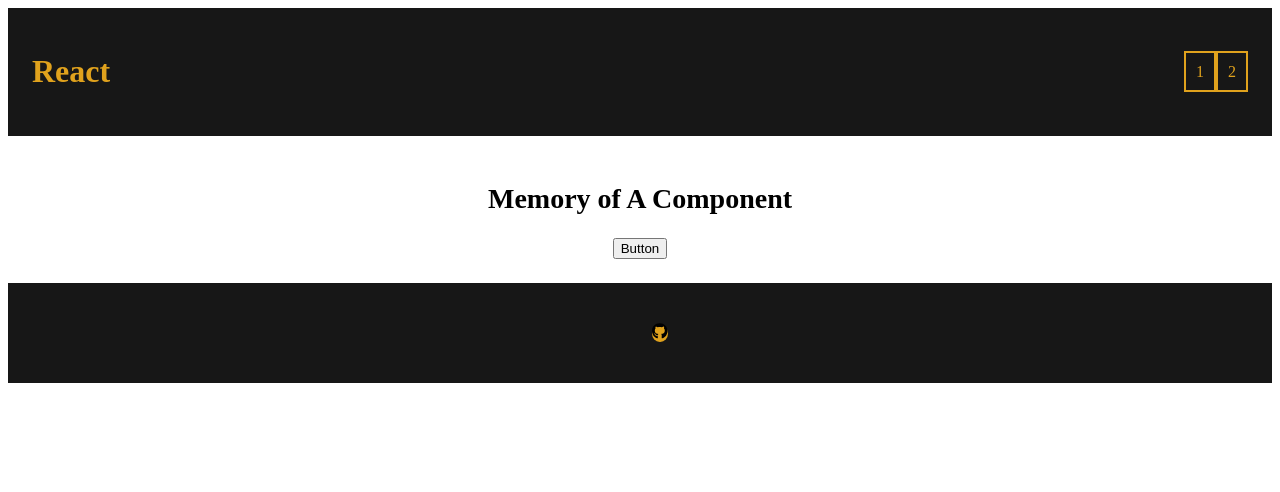
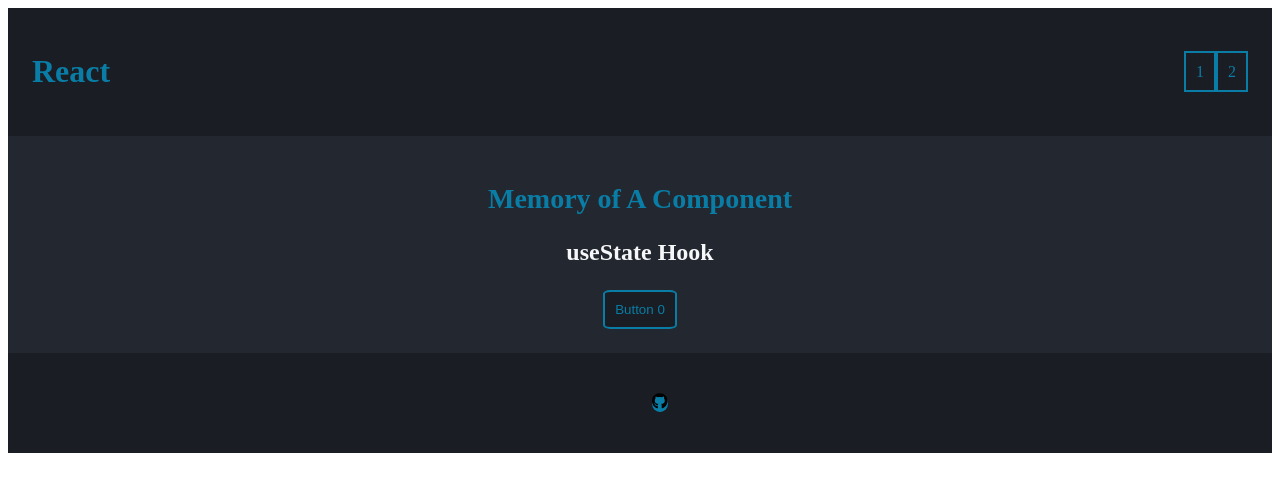
Before and after one commit to HulyaMartli/ReactExercises02-ComponentHistory, a React (Vite) app: page / in a window 1280 px wide. Shown: the top 492 px of the page. Built offline with nearby package versions, Linux system fonts and the light colour scheme.

Commit message:
css changes

```diff
--- a/src/App.css
+++ b/src/App.css
@@ -1,4 +1,5 @@
-*{
+* {
+  box-sizing: border-box;
 }
 
 #root {
@@ -8,26 +9,37 @@
   margin: 0;
 }
 
-:root{
-  --primary--color: rgb(23, 23, 23);
-  --secondary--color: rgb(224, 162, 29);
+:root {
+  --primary--color: #1A1D23;
+  --secondary--color: #097DA5;
+  --third--color: #23272F;
+  --white--color: #F6F7F9;
 }
 
-h1{
+h1,
+h2 {
+  color: var(--secondary--color);
+}
+
+h1 {
   font-size: 32px;
 }
 
-h2{
+h2 {
   font-size: 28px;
 }
 
-a{
+h3 {
+  font-size: 24px;
+}
+
+a {
   text-decoration: none;
   color: inherit;
 
 }
 
-header{
+header {
   background-color: var(--primary--color);
   color: var(--secondary--color);
   display: flex;
@@ -36,7 +48,7 @@
   padding: 1.5em;
 }
 
-#root> header > nav> ul {
+#root>header>nav>ul {
 
   display: flex;
   list-style-type: none;
@@ -44,34 +56,53 @@
 
 }
 
-#root> header > nav> ul > li > a {
+#root>header>nav>ul>li>a {
   border: 2px solid var(--secondary--color);
   padding: 10px;
 }
 
-#root> header > nav> ul > li > a:hover{
+#root>header>nav>ul>li>a:hover {
   background-color: var(--secondary--color);
-  color: var(--primary--color);
+  color: var(--white--color);
+  border-color: var(--white--color);
+  font-weight: bolder;
 }
 
-main{
+main {
   padding: 1.5em;
+  color: var(--white--color);
+  background-color: var(--third--color);
 }
 
-footer{
+footer {
   background-color: var(--primary--color);
   display: flex;
   justify-content: space-around;
   padding: 1.5em;
 }
 
-#root> footer> nav> ul> li> a {
+#root>footer>nav>ul>li>a {
   background-color: var(--secondary--color);
   border-radius: 50%;
 }
 
-#root> footer > nav> ul {
+#root>footer>nav>ul {
   list-style-type: none;
+}
+
+button {
+  background-color: var(--primary--color);
+  color: var(--secondary--color);
+  border: 2px solid var(--secondary--color);
+  border-radius: 10%;
+  padding: 10px;
+}
+
+button:hover {
+  background-color: var(--secondary--color);
+  color: var(--white--color);
+  font-weight: bolder;
+  border: 2px solid var(--white--color);
 }
 
 
@@ -80,9 +111,11 @@
   will-change: filter;
   transition: filter 300ms;
 }
+
 .logo:hover {
   filter: drop-shadow(0 0 2em #646cffaa);
 }
+
 .logo.react:hover {
   filter: drop-shadow(0 0 2em #61dafbaa);
 }
@@ -91,6 +124,7 @@
   from {
     transform: rotate(0deg);
   }
+
   to {
     transform: rotate(360deg);
   }
--- a/src/pages/Page01-ComponentMemory.jsx
+++ b/src/pages/Page01-ComponentMemory.jsx
@@ -4,6 +4,7 @@
     return (
         <section>
             <h2>Memory of A Component</h2>
+            <h3>useState Hook</h3>
             <Button/>
         </section>
     )
@@ -24,10 +25,17 @@
 */
 
 function Button(){
+    // [stateVariable, setterFunction] = useState(initialvalue)
+    const [counter, setCounter] = useState(0);
+
     function handleClick(e){
+        setCounter(counter + 1); // trigers a new render
+    }
 
-    }
     return(
-        <button type="button" onClick={handleClick}>Button</button>
+        <button type="button" onClick={handleClick}>Button {counter}</button>
     )
 }
+
+// const [name, setName] = useState();
+// const[searchTerm, setSearchTerm] = useState();
```
